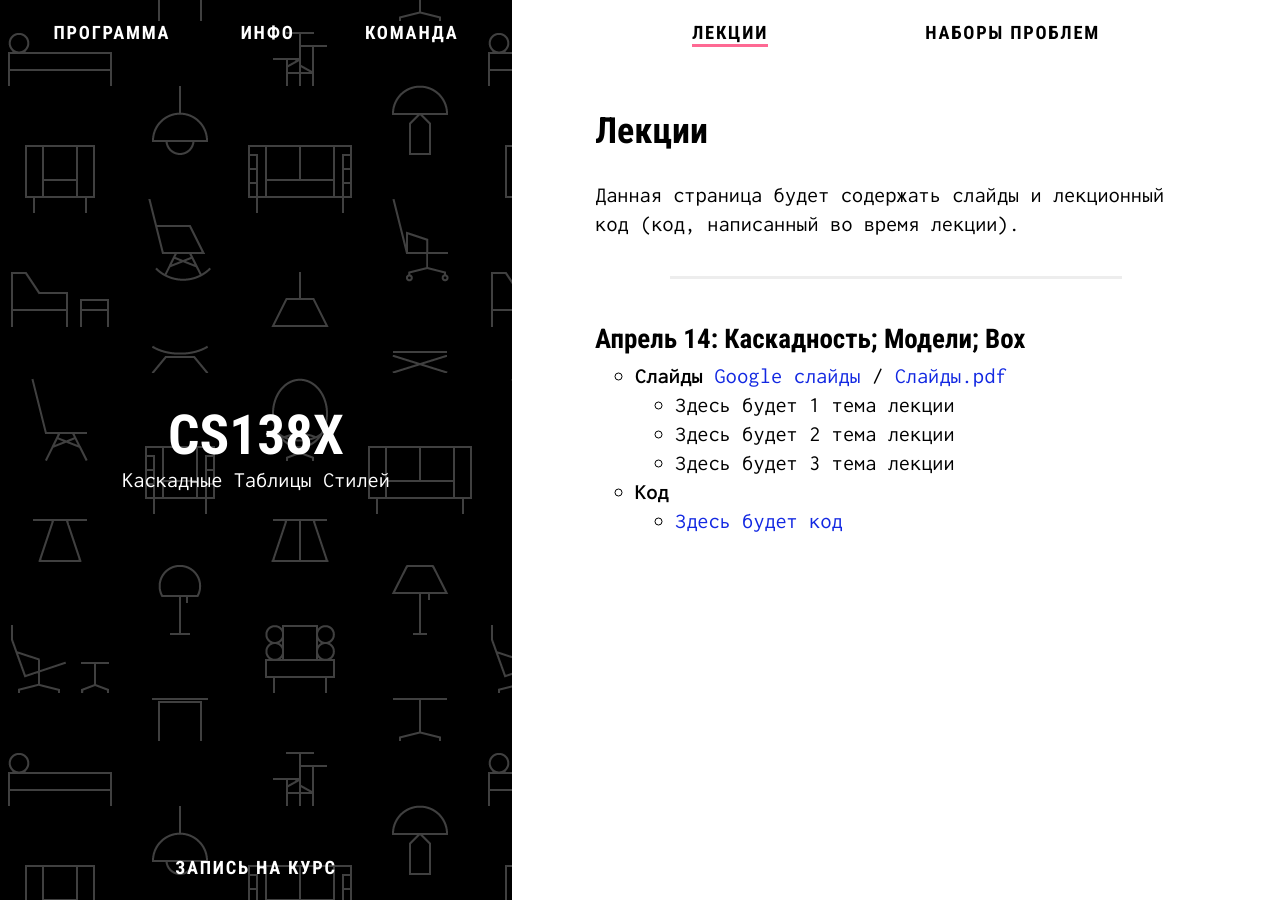
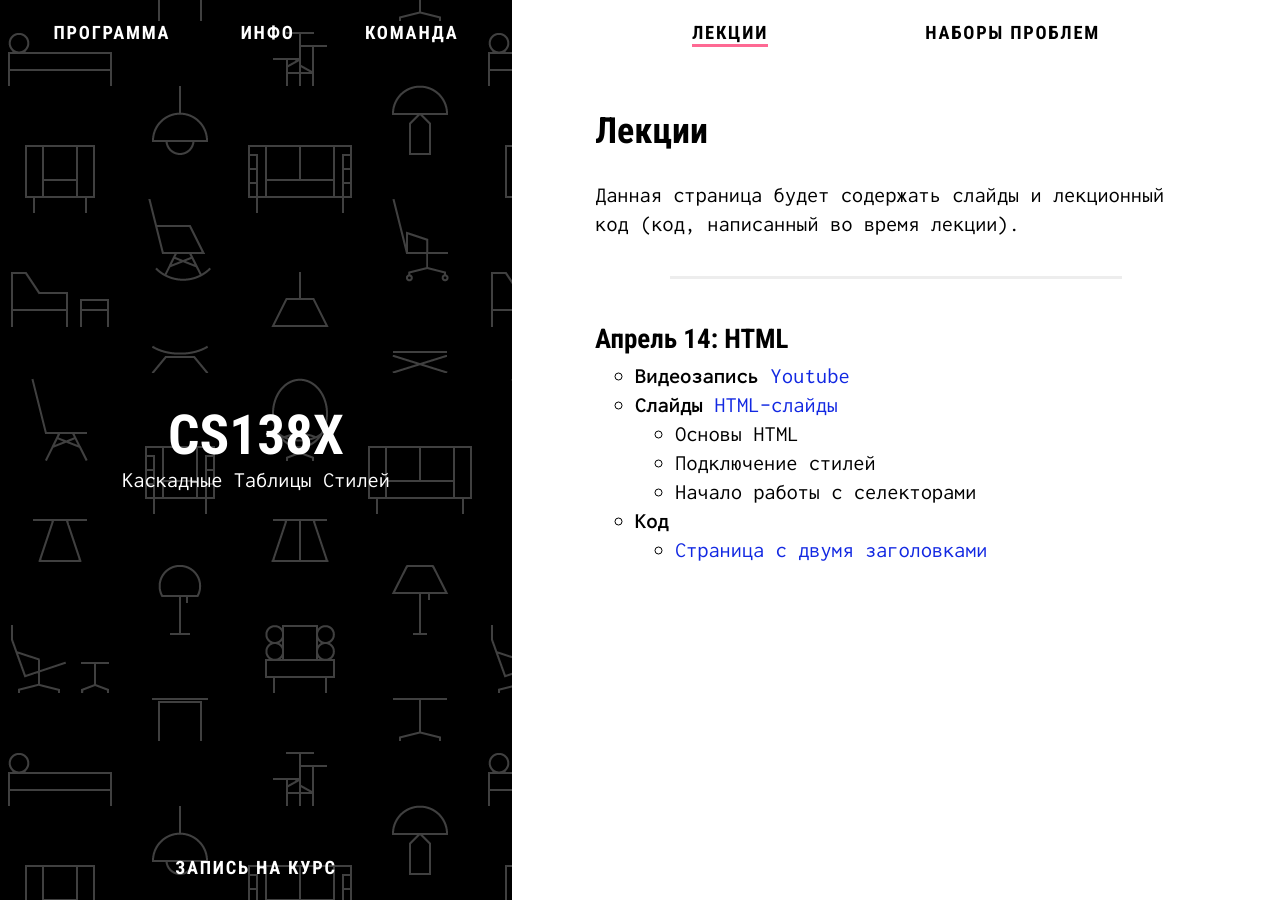
Before and after one commit to makecs50/cs138x, a Jekyll site: the page built from lectures.md, in a window 1280 px wide. Built offline with Jekyll 4.4.1, drawn with Linux system fonts in a browser that asks for light colours.

Commit message:
Lecture0 source

```diff
--- a/lectures.md
+++ b/lectures.md
@@ -15,27 +15,33 @@ lectures_active: active
 </section>
 
 <section>
-  <h3 class="topic">Апрель 14: Каскадность; Модели; Box</h3>
+  <h3 class="topic">Апрель 14: HTML</h3>
   <ul>
+    <li>
+      <strong>Видеозапись</strong>
+      <a target="_blank"
+        href="https://youtu.be/H5iXZn34eIg"
+        >Youtube</a
+      >
+    </li>
     <li>
       <strong>Слайды</strong>
       <a
-        href="#"
-        >Google слайды</a
+        href="{{ site.url }}/assets/material/week0/presentation0.zip"
+        >HTML-слайды</a
       >
-      / <a href="№">Слайды.pdf</a>
       <ul>
-        <li>Здесь будет 1 тема лекции</li>
-        <li>Здесь будет 2 тема лекции</li>
-        <li>Здесь будет 3 тема лекции</li>
+        <li>Основы HTML</li>
+        <li>Подключение стилей</li>
+        <li>Начало работы с селекторами</li>
       </ul>
     </li>
     <li>
       <strong>Код</strong>
       <ul>
         <li>
-          <a href="#"
-            >Здесь будет код</a
+          <a href="{{ site.url }}/assets/material/week0/code0.zip"
+            >Страница с двумя заголовками</a
           >
         </li>
       </ul>
```
Also changed, not shown: index.md (+1 -0 lines), 3 other files.
